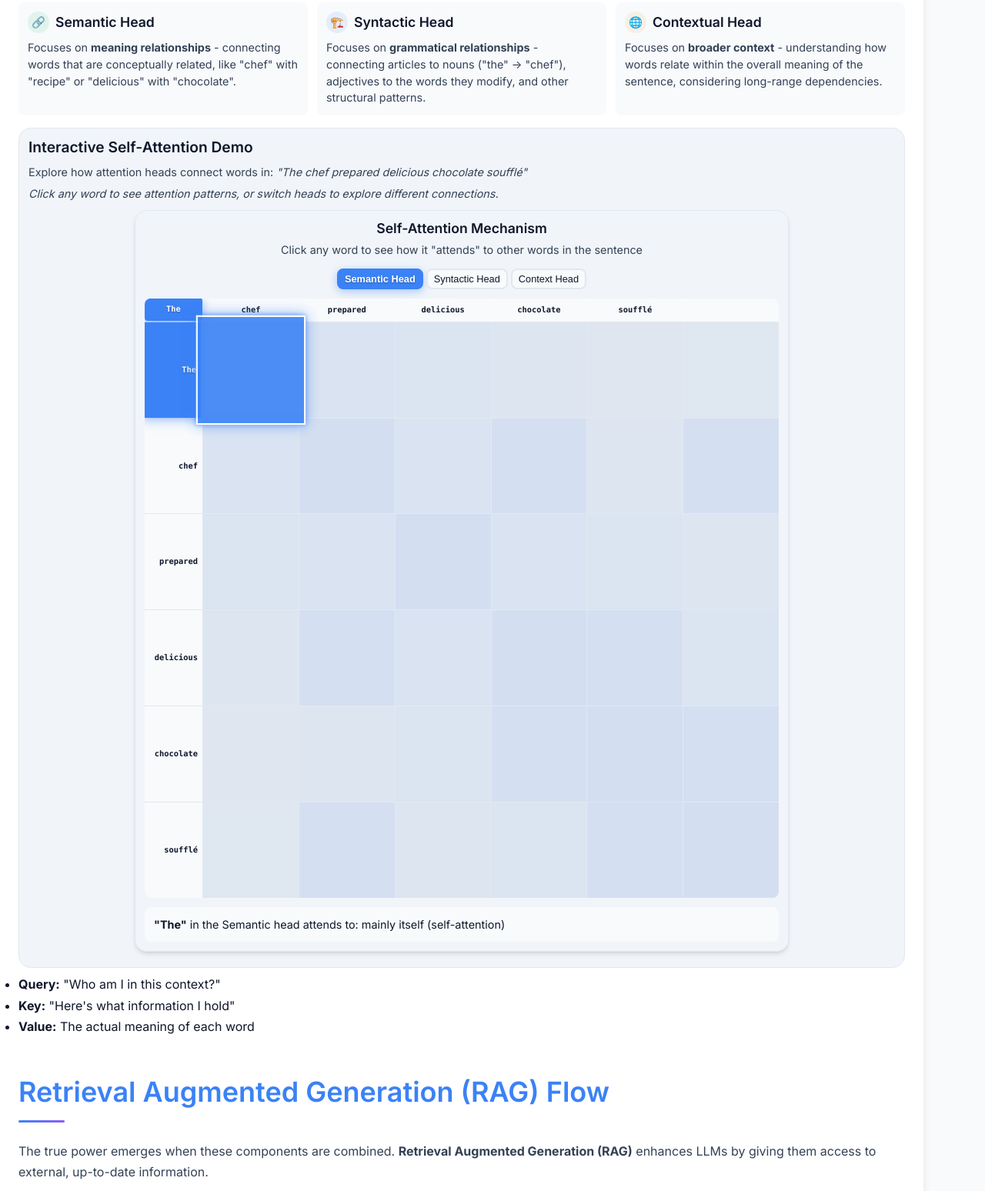
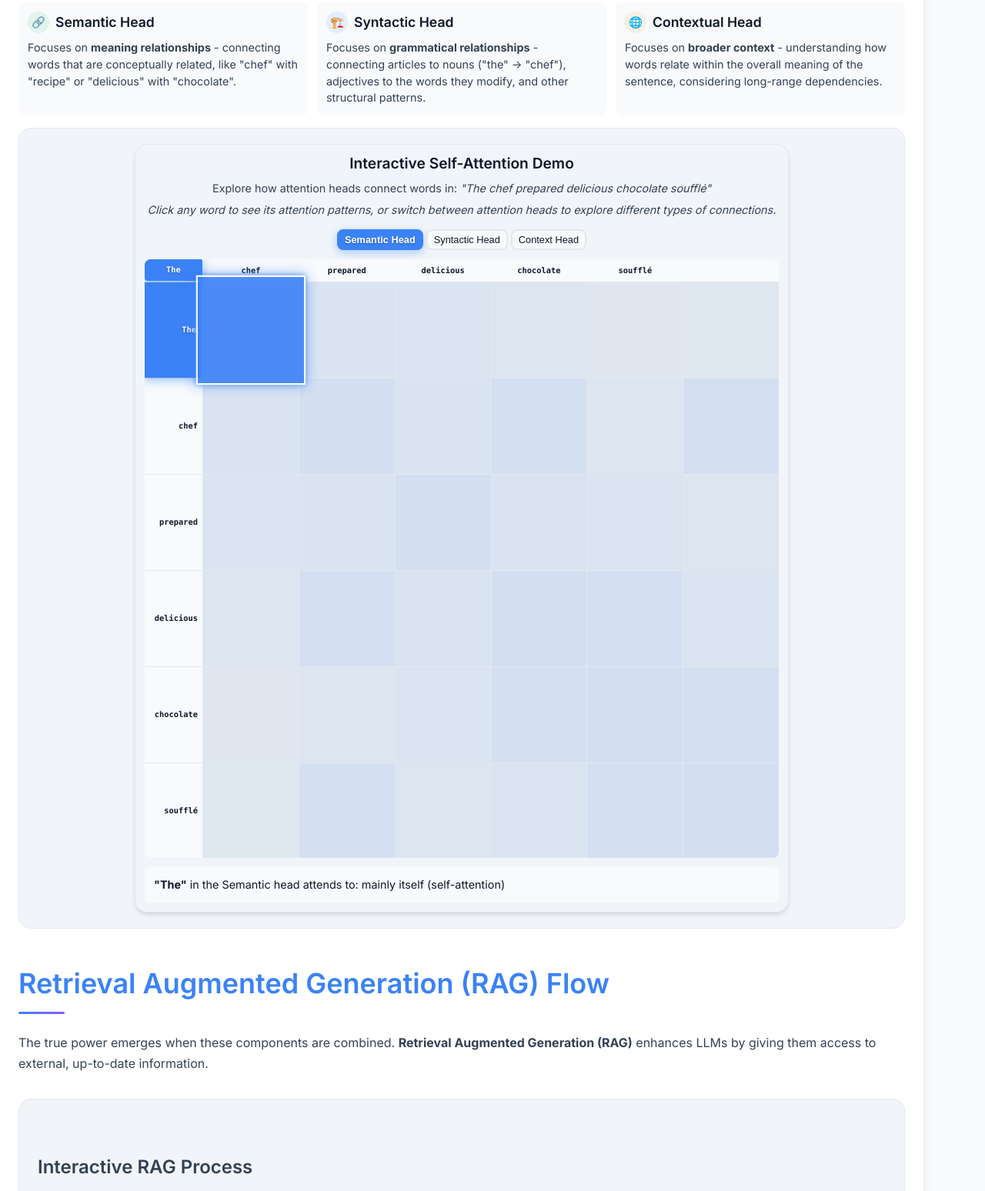
Before and after one commit to spatel-pp/ai, a plain HTML site: page index.html in a window 1280 px wide. Shown: the part 6068-7616 px from the top of the page at 77% size. Drawn offline with nearby package versions, Linux system fonts and the light colour scheme; a script that the page names is missing.

Commit message:
Fix duplicate headers in Interactive Self-Attention Demo
- Removed duplicate header content from HTML container
- Consolidated all header content into JavaScript-generated section
- Updated h5 to h4 for proper hierarchy and consistency
- Made the demo header more cohesive with a single source of truth
- Improved user experience by eliminating confusing duplicate information
- Now JavaScript dynamically inserts the sentence for better maintainability

```diff
--- a/index.html
+++ b/index.html
@@ -283,15 +283,8 @@ graph TD
 
             <!-- Interactive Transformer Demo -->
             <div class="diagram-container transformer-demo">
-                <h4>Interactive Self-Attention Demo</h4>
-                <p>Explore how attention heads connect words in: <em>"The chef prepared delicious chocolate soufflé"</em></p>
-                <p class="demo-instructions">Click any word to see attention patterns, or switch heads to explore different connections.</p>
+                <!-- JavaScript will populate this with the interactive demo -->
             </div>
-            <ul>
-                <li><strong>Query:</strong> "Who am I in this context?"</li>
-                <li><strong>Key:</strong> "Here's what information I hold"</li>
-                <li><strong>Value:</strong> The actual meaning of each word</li>
-            </ul>
         </section>
 
         <section id="rag">
--- a/script.js
+++ b/script.js
@@ -735,8 +735,9 @@ class ModernAIArticle {
     // Create attention matrix visualization
     diagram.innerHTML = `
       <div class="transformer-header">
-        <h5>Self-Attention Mechanism</h5>
-        <p>Click any word to see how it "attends" to other words in the sentence</p>
+        <h4>Interactive Self-Attention Demo</h4>
+        <p>Explore how attention heads connect words in: <em>"${sentence}"</em></p>
+        <p class="demo-instructions">Click any word to see its attention patterns, or switch between attention heads to explore different types of connections.</p>
       </div>
 
       <div class="attention-controls">
--- a/styles.css
+++ b/styles.css
@@ -1066,7 +1066,7 @@ td:nth-child(4) {
   margin-bottom: var(--space-3);
 }
 
-.transformer-header h5 {
+.transformer-header h4 {
   margin: 0 0 var(--space-1) 0;
   color: var(--primary-color);
   font-size: 1.1rem;
@@ -1392,7 +1392,7 @@ td:nth-child(4) {
     padding: 4px 8px;
   }
 
-  .transformer-header h5 {
+  .transformer-header h4 {
     font-size: 1rem;
   }
 
```
